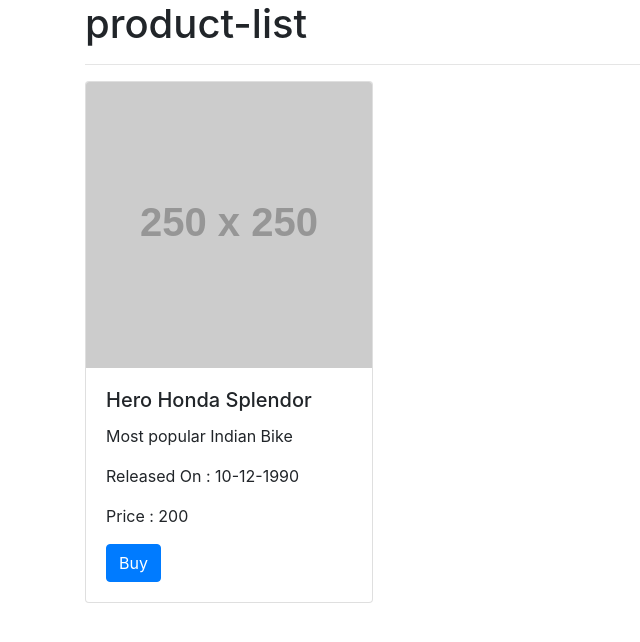
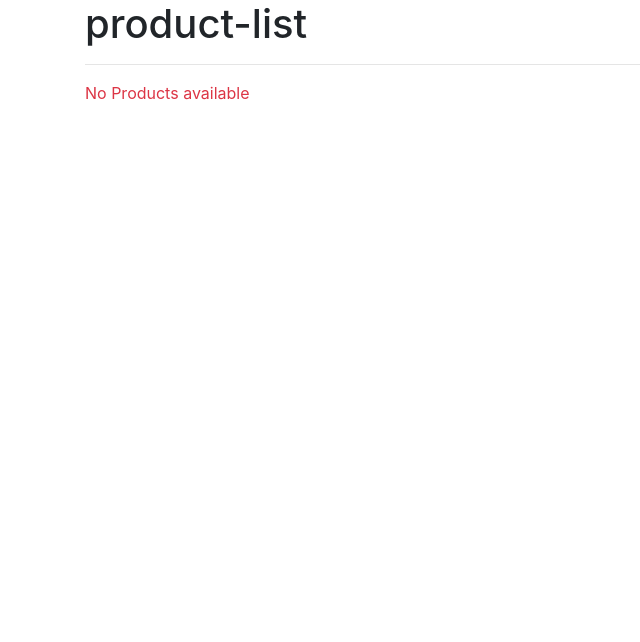
Before and after one commit to pravingavani66/Demo, an Angular app: page / in a window 1280 px wide. Shown: the top 642 px of the page, without its empty margins (0-640 px from the left). Built offline with nearby package versions, Linux system fonts and the light colour scheme.

Commit message:
Directive

```diff
--- a/src/app/product-list/product-list.component.html
+++ b/src/app/product-list/product-list.component.html
@@ -1,12 +1,22 @@
 <h1>{{title}}</h1>
 <hr>
-<div class="card" style="width: 18rem;">
+<div class="row" *ngIf="products?.length; else noProducts">
+    <div class="col-md-6" *ngFor="let product of products">
+      <div class="card">
         <img class="card-img-top" src="{{product.imageUrl}}" alt="Card image cap">
         <div class="card-body">
           <h5 class="card-title">{{product.productName}}</h5>
           <p class="card-text">{{product.description}}</p>
           <p class="card-text">Released On : {{product.releaseDate}}</p>
           <p class="card-text">Price : {{product.price}}</p>
-    <a href="#" class="btn btn-primary">Buy</a>
+          <a href="#" class="btn btn-primary" *ngIf="product.isActive; else discontinuedProduct">Buy</a>
+          <ng-template #discontinuedProduct>
+            <p class="text-danger">This is discontinued</p>
+          </ng-template>
         </div>
       </div>
+  </div>
+</div>
+<ng-template #noProducts>
+    <p class="text-danger">No Products available</p>
+  </ng-template>
--- a/src/app/product-list/product-list.component.ts
+++ b/src/app/product-list/product-list.component.ts
@@ -9,14 +9,16 @@
 export class ProductListComponent implements OnInit {
   title = "product-list";
   constructor() { }
-  product: IProduct = {
-    productName: 'Hero Honda Splendor',
-    description: 'Most popular Indian Bike',
-    releaseDate: '10-12-1990',
-    price: 200,
-    isActive: true,
-    imageUrl: 'https://via.placeholder.com/250?text=splendor',
-  };
+  // product: IProduct = {
+  //   productName: 'Hero Honda Splendor',
+  //   description: 'Most popular Indian Bike',
+  //   releaseDate: '10-12-1990',
+  //   price: 200,
+  //   isActive: true,
+  //   imageUrl: 'https://via.placeholder.com/250?text=splendor',
+  // };
+  products: IProduct[] = null;
+
   ngOnInit(): void {
   }
 
```
Lines whose indentation alone changed are shown as unchanged.
